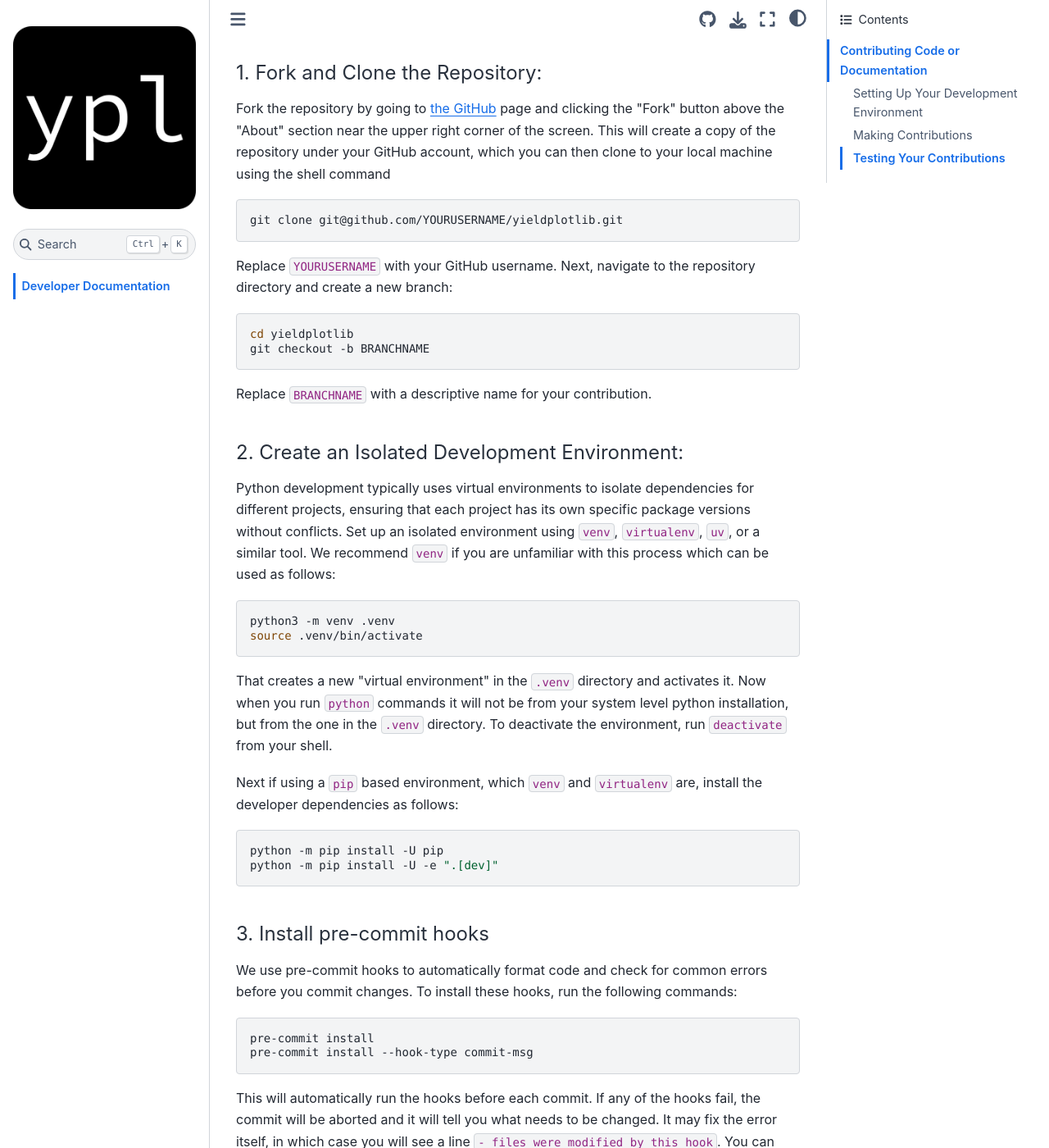
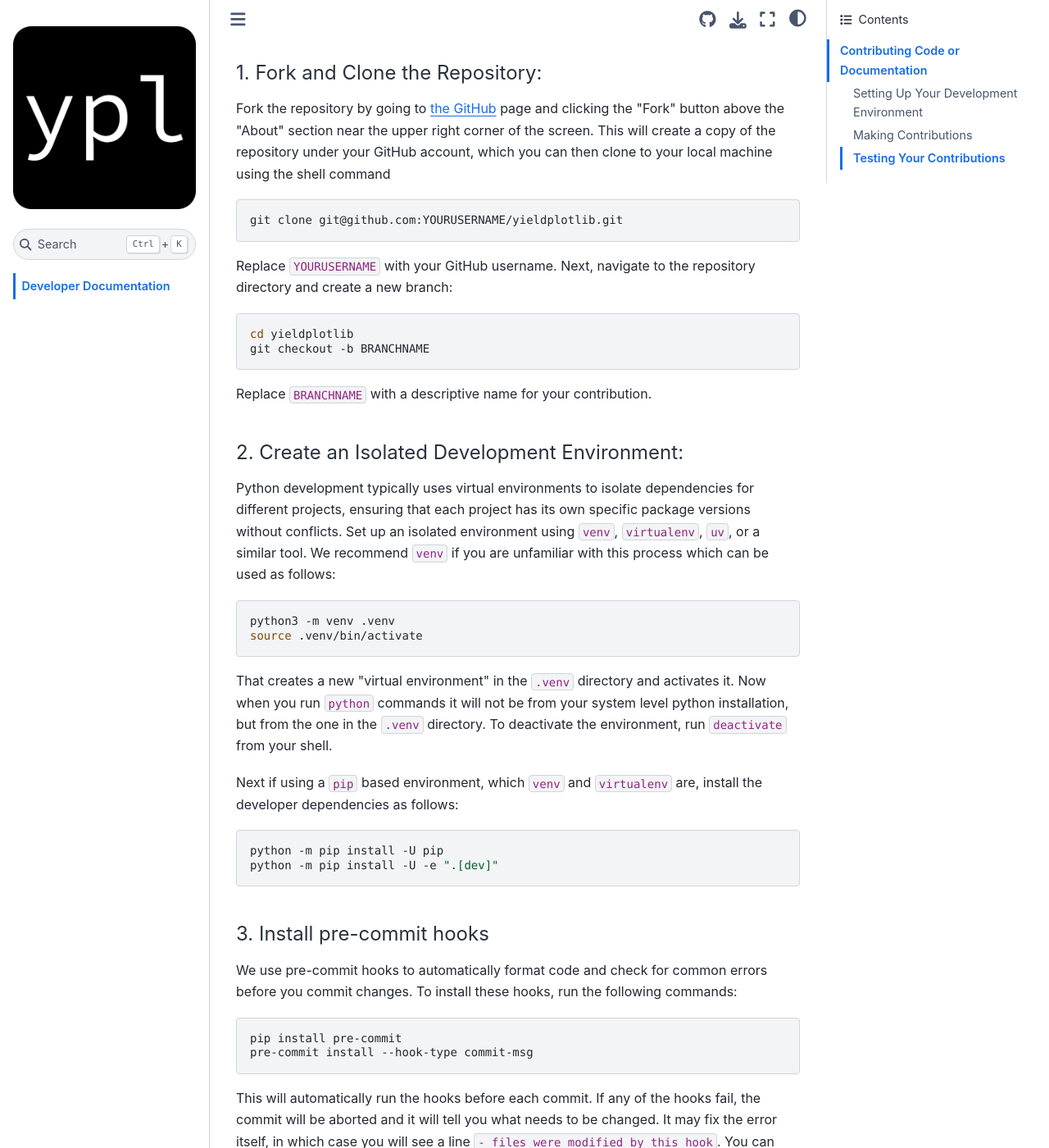
Before and after one commit to HWO-Yield-Visualizations/yieldplotlib, a Sphinx documentation site: the page built from docs/user/dev.md, in a window 1280 px wide and 1400 px high, scrolled down 515 px. Shown: the whole window at 82% size. Built offline with Sphinx 7.4.7 and the Sphinx Book theme 1.1.4, drawn with Linux system fonts in a browser that asks for light colours; the version number could not be read and is left out; some of the changed text lies outside the part shown.

````diff
--- a/docs/user/dev.md
+++ b/docs/user/dev.md
@@ -22,7 +22,7 @@ Fork the repository by going to [the GitHub](https://github.com/coreyspohn/yield
 screen. This will create a copy of the repository under your GitHub
 account, which you can then clone to your local machine using the shell command
 ```bash
-git clone git@github.com/YOURUSERNAME/yieldplotlib.git
+git clone git@github.com:YOURUSERNAME/yieldplotlib.git
 ```
 Replace `YOURUSERNAME` with your GitHub username. Next, navigate to the
 repository directory and create a new branch:
@@ -59,7 +59,7 @@ We use pre-commit hooks to automatically format code and check for common
 errors before you commit changes. To install these hooks, run the following
 commands:
 ```bash
-pre-commit install
+pip install pre-commit
 pre-commit install --hook-type commit-msg
 ```
 This will automatically run the hooks before each commit. If any of the hooks
````
Also changed, not shown: other parts of docs/user/dev.md (+3 -0 lines).
